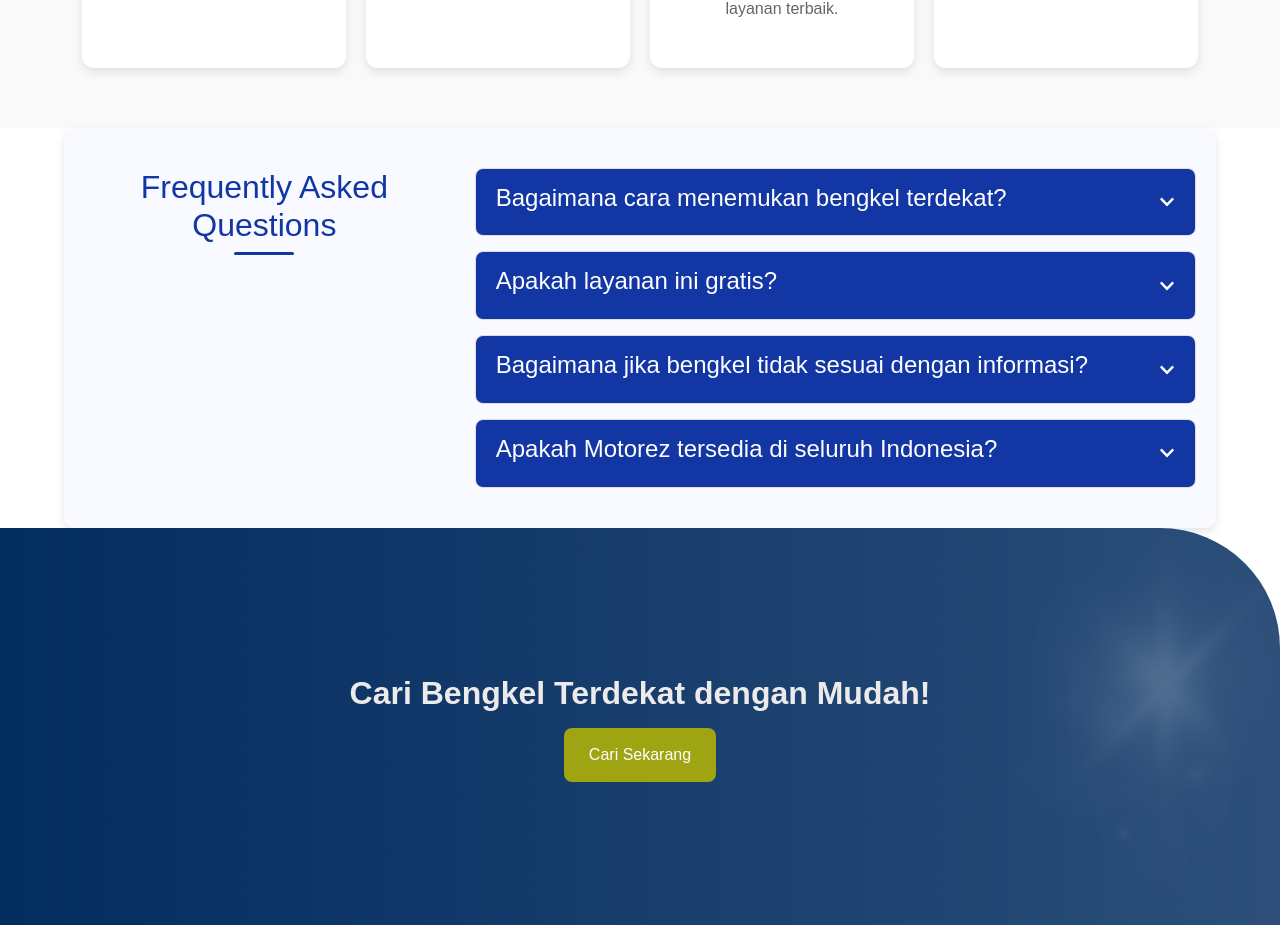
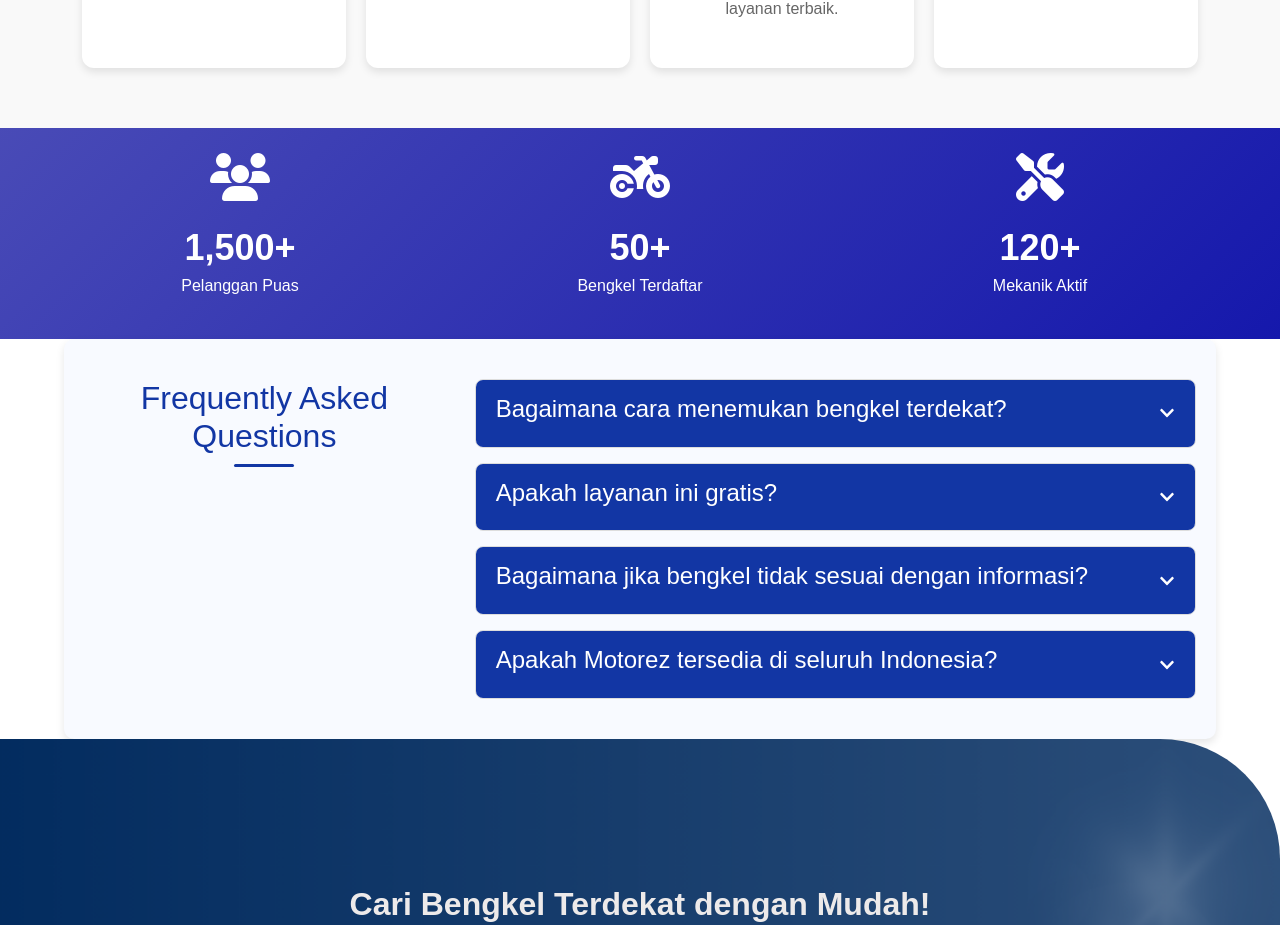
Before and after one commit to Imanueldck/Motorez, a React (Vite) app in the folder bengkel-app/: page / in a window 1280 px wide. Shown: the part 1076-2001 px from the top of the page. Built offline with nearby package versions, Linux system fonts and the light colour scheme.

Commit message:
add counter

```diff
--- a/bengkel-app/package.json
+++ b/bengkel-app/package.json
@@ -17,6 +17,7 @@
     "jquery": "^3.7.1",
     "leaflet": "^1.9.4",
     "react": "^18.3.1",
+    "react-countup": "^6.5.3",
     "react-dom": "^18.3.1",
     "react-icons": "^5.5.0",
     "react-leaflet": "^4.2.1",
--- /dev/null
+++ b/bengkel-app/src/components/home1/counter.jsx
@@ -0,0 +1,43 @@
+import React from "react";
+import CountUp from "react-countup";
+import "../../styles/counter.css";
+
+const CounterBox = ({ iconClass, end, label }) => (
+  <div className="counter-box">
+    <div className="icon">
+      <i className={iconClass}></i>
+    </div>
+    <h2 className="counter">
+      <CountUp end={end} duration={5} />+
+    </h2>
+    <p>{label}</p>
+  </div>
+);
+
+const Counter = () => {
+  return (
+    <section className="counter-section">
+      <div className="container-counter">
+        <div className="row-counter">
+          <CounterBox
+            iconClass="fas fa-users"
+            end={1500}
+            label="Pelanggan Puas"
+          />
+          <CounterBox
+            iconClass="fas fa-motorcycle"
+            end={50}
+            label="Bengkel Terdaftar"
+          />
+          <CounterBox
+            iconClass="fas fa-tools"
+            end={120}
+            label="Mekanik Aktif"
+          />
+        </div>
+      </div>
+    </section>
+  );
+};
+
+export default Counter;
--- a/bengkel-app/src/pages/Home.jsx
+++ b/bengkel-app/src/pages/Home.jsx
@@ -2,12 +2,14 @@ import HeroSection from "../components/home1/Hero";
 import WhyChooseUs from "../components/home1/whychoose";
 import FAQ from "../components/home1/faq";
 import BengkelBanner from "../components/home1/bengkelbanner";
+import Counter from "../components/home1/counter";
 
 const Home = () => {
   return (
     <div>
       <HeroSection />
       <WhyChooseUs />
+      <Counter />
       <FAQ />
       <BengkelBanner />
     </div>
--- /dev/null
+++ b/bengkel-app/src/styles/counter.css
@@ -0,0 +1,50 @@
+.counter-section {
+    background: linear-gradient(135deg, #2a2caada, #1518ac); /* Gradasi biru ke ungu */
+    padding: 25px 0;
+    text-align: center;
+    color: #fff;
+  }
+
+
+  .container-counter {
+    max-width: 1200px;
+    margin: 0 auto;
+    padding: 0 20px;
+  }
+
+  .row-counter {
+    display: flex;
+    justify-content: center;
+    flex-wrap: wrap;
+    gap: 40px;
+  }
+
+  .counter-box {
+    min-width: 200px;
+    flex: 1 1 200px;
+  }
+
+  .counter-box .icon i {
+    font-size: 48px;
+    margin-bottom: 15px;
+    color: #fff;
+  }
+
+  .counter-box .counter {
+    font-size: 36px;
+    font-weight: bold;
+    margin: 10px 0 5px;
+    color: #fff;
+  }
+
+  .counter-box p {
+    font-size: 16px;
+    margin-top: 0;
+    color: #fff;
+  }
+  @media (max-width: 768px) {
+    .row-counter {
+      flex-direction: column;
+      align-items: center;
+    }
+  }
```
Also changed, not shown: 1 other file (tests, documents, lock files or other folders).
